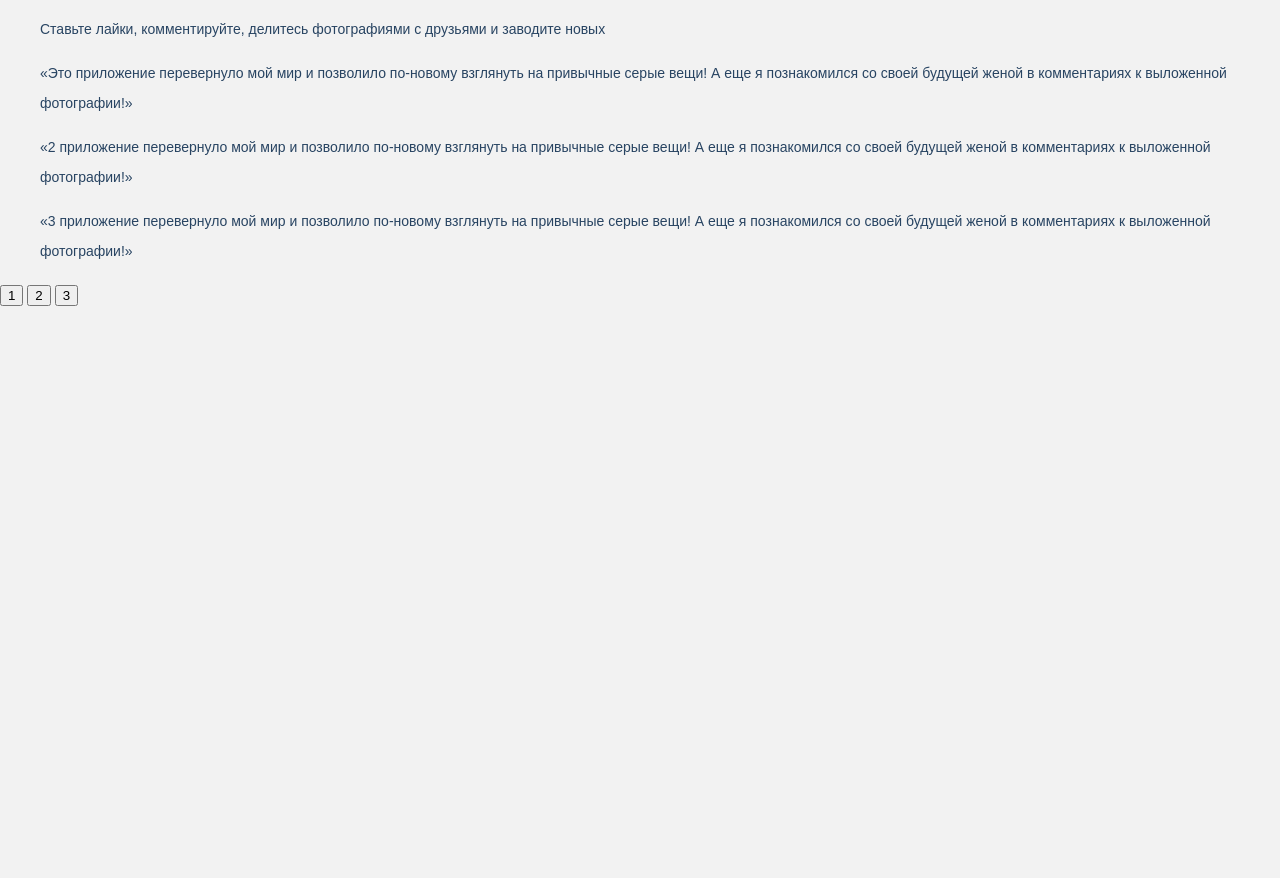
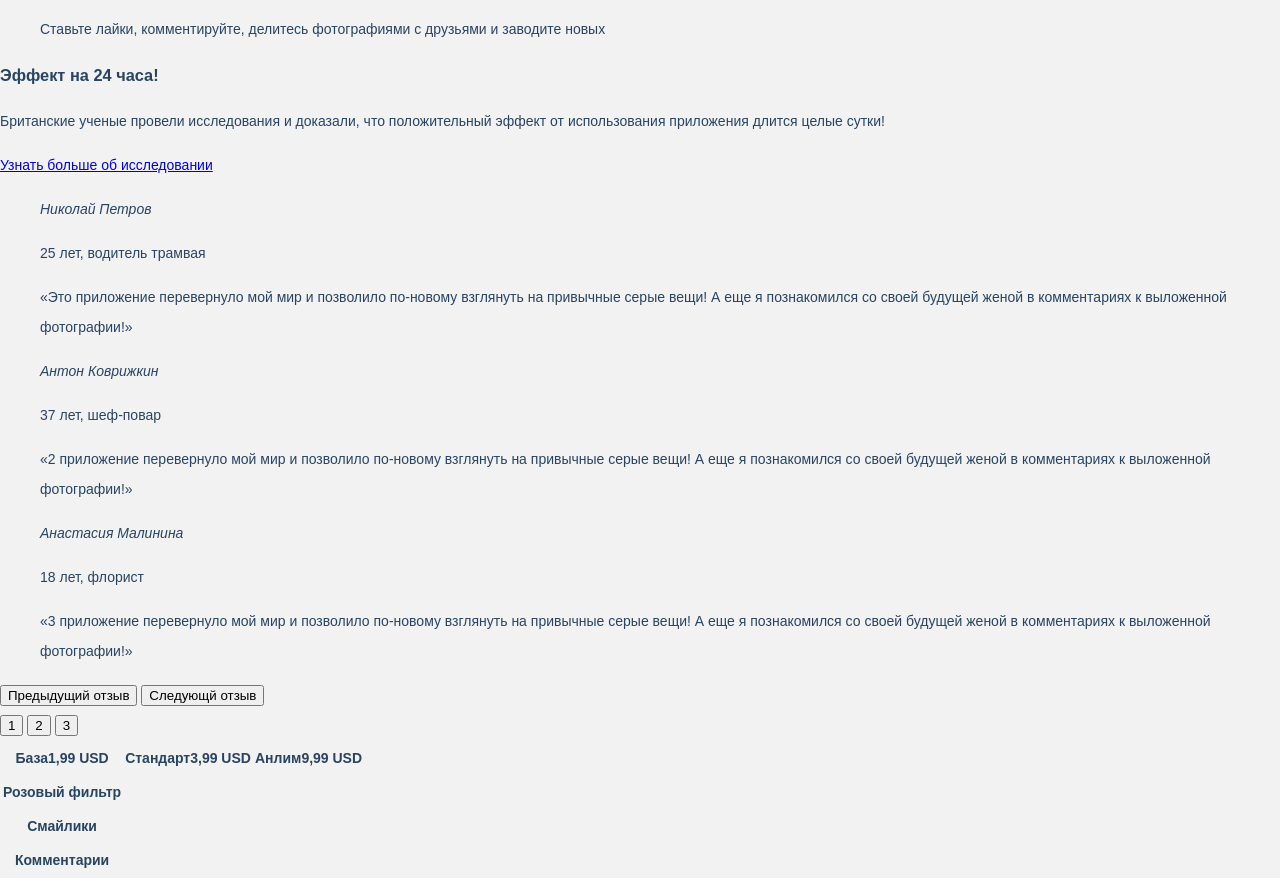
Before and after one commit to GaliyaZ/624157-pink-19, a website: page source/index.html in a window 1280 px wide. Shown: the part 694-1572 px from the top of the page. Before the commit the page ends 1004 px from the top, so only its background shows below. Drawn offline with nearby package versions, Linux system fonts and the light colour scheme; files that its build step writes are made by us from their sources; files whose address does not match are found by name.

Commit message:
разметка блока отзывов

```diff
--- a/source/index.html
+++ b/source/index.html
@@ -58,6 +58,7 @@
       </nav>
     </header>
     <main class="main">
+      <h1 class="visually-hidden">Pink - для создания ярких фотографий</h1>
       <section class="presentation">
         <div class="presentation__look">
           <h2 class="presentation__heading">Взгляните на жизнь иначе!</h2>
@@ -106,36 +107,76 @@
             </p>
           </li>
         </ul>
+        <div class="advantages__effect effect">
+          <h3>Эффект на 24 часа!</h3>
+          <p class="effect">
+            Британские ученые провели исследования и доказали,
+            что положительный эффект от использования приложения длится целые сутки!
+          </p>
+          <a href="#" class="effect__link">Узнать больше об исследовании</a>
+        </div>
       </section>
       <section class="reviews">
-        <h2 class="reviews__heading visually-hidden"></h2>
+        <h2 class="reviews__heading visually-hidden">Отзывы</h2>
         <blockquote class="reviews__item">
-          <cite class="reviews__title"></cite>
+          <cite class="reviews__title">Николай Петров</cite>
+          <p class="reviews__info">25 лет, водитель трамвая</p>
           <p class="reviews__text">
             «Это приложение перевернуло мой мир и позволило по-новому взглянуть на привычные серые вещи!
             А еще я познакомился со своей будущей женой в комментариях к выложенной фотографии!»
           </p>
         </blockquote>
         <blockquote class="reviews__item">
-            <cite class="reviews__title"></cite>
+          <cite class="reviews__title">Антон Коврижкин</cite>
+          <p class="reviews__info">37 лет, шеф-повар</p>
           <p class="reviews__text">
             «2 приложение перевернуло мой мир и позволило по-новому взглянуть на привычные серые вещи!
             А еще я познакомился со своей будущей женой в комментариях к выложенной фотографии!»
           </p>
         </blockquote>
         <blockquote class="reviews__item">
-            <cite class="reviews__title"></cite>
+          <cite class="reviews__title">Анастасия Малинина</cite>
+          <p class="reviews__info">18 лет, флорист</p>
           <p class="reviews__text">
             «3 приложение перевернуло мой мир и позволило по-новому взглянуть на привычные серые вещи!
             А еще я познакомился со своей будущей женой в комментариях к выложенной фотографии!»
           </p>
         </blockquote>
+        <button class="reviews__button" type="button">Предыдущий отзыв</button>
+        <button class="reviews__button" type="button">Следующй отзыв</button>
         <div class="reviews__toggles">
           <button class="reviews__toggle-item" type="button">1</button>
           <button class="reviews__toggle-item" type="button">2</button>
           <button class="reviews__toggle-item" type="button">3</button>
         </div>
       </section>
+      <section class="rate">
+        <table>
+          <tr>
+            <th class="rate__name">База<span class="rate__price">1,99 USD</span></th>
+            <th class="rate__name">Стандарт<span class="rate__price">3,99 USD</span></th>
+            <th class="rate__name">Анлим<span class="rate__price">9,99 USD</span></th>
+          </tr>
+          <tr>
+            <th class="rate__point">Розовый фильтр</th>
+            <td></td>
+            <td></td>
+            <td></td>
+          </tr>
+          <tr>
+            <th class="rate__point">Смайлики</th>
+            <td></td>
+            <td></td>
+            <td></td>
+          </tr>
+          <tr>
+            <th class="rate__point">Комментарии</th>
+            <td></td>
+            <td></td>
+            <td></td>
+          </tr>
+        </table>
+      </section>
     </main>
   </body>
 </html>
```
Lines whose indentation alone changed are shown as unchanged.
